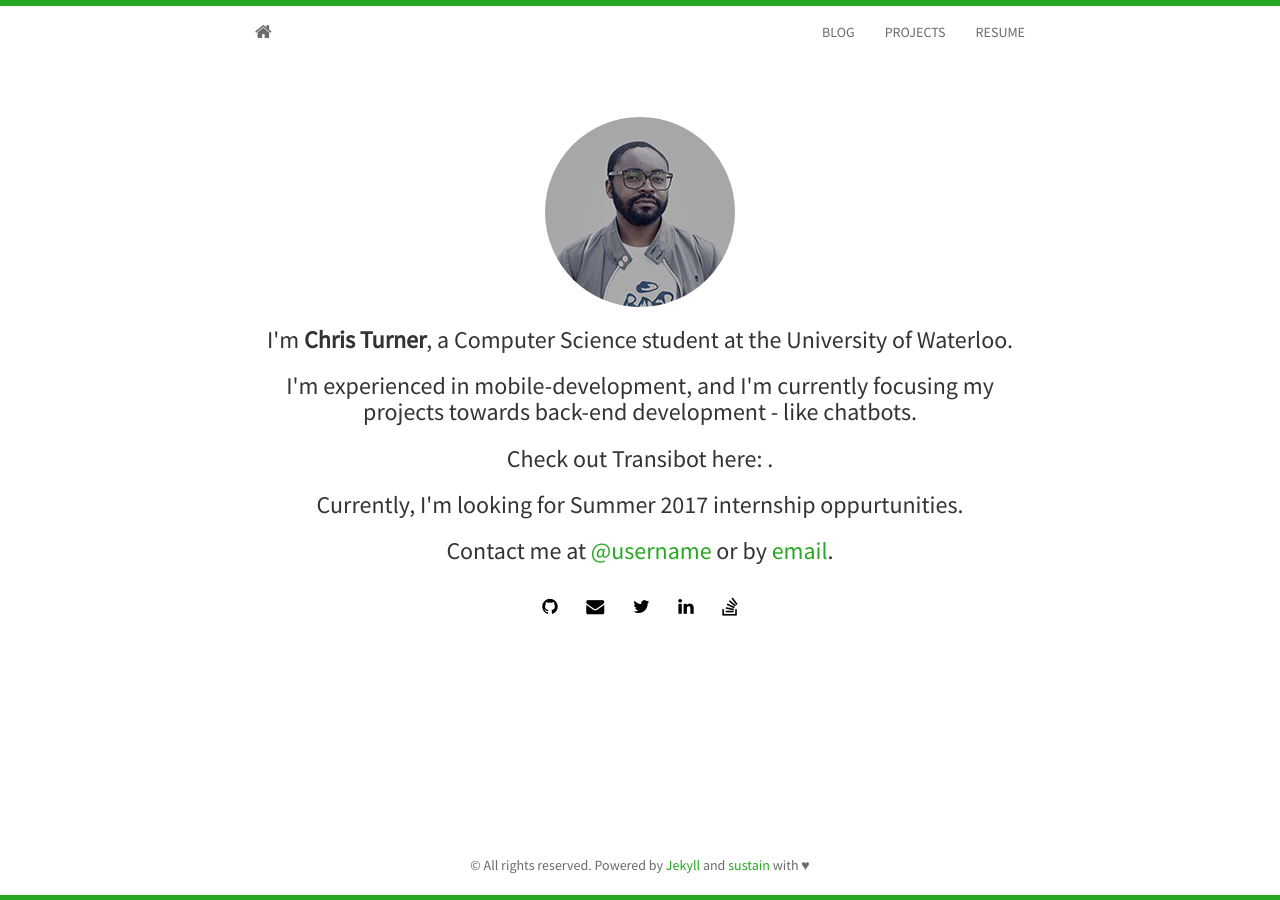
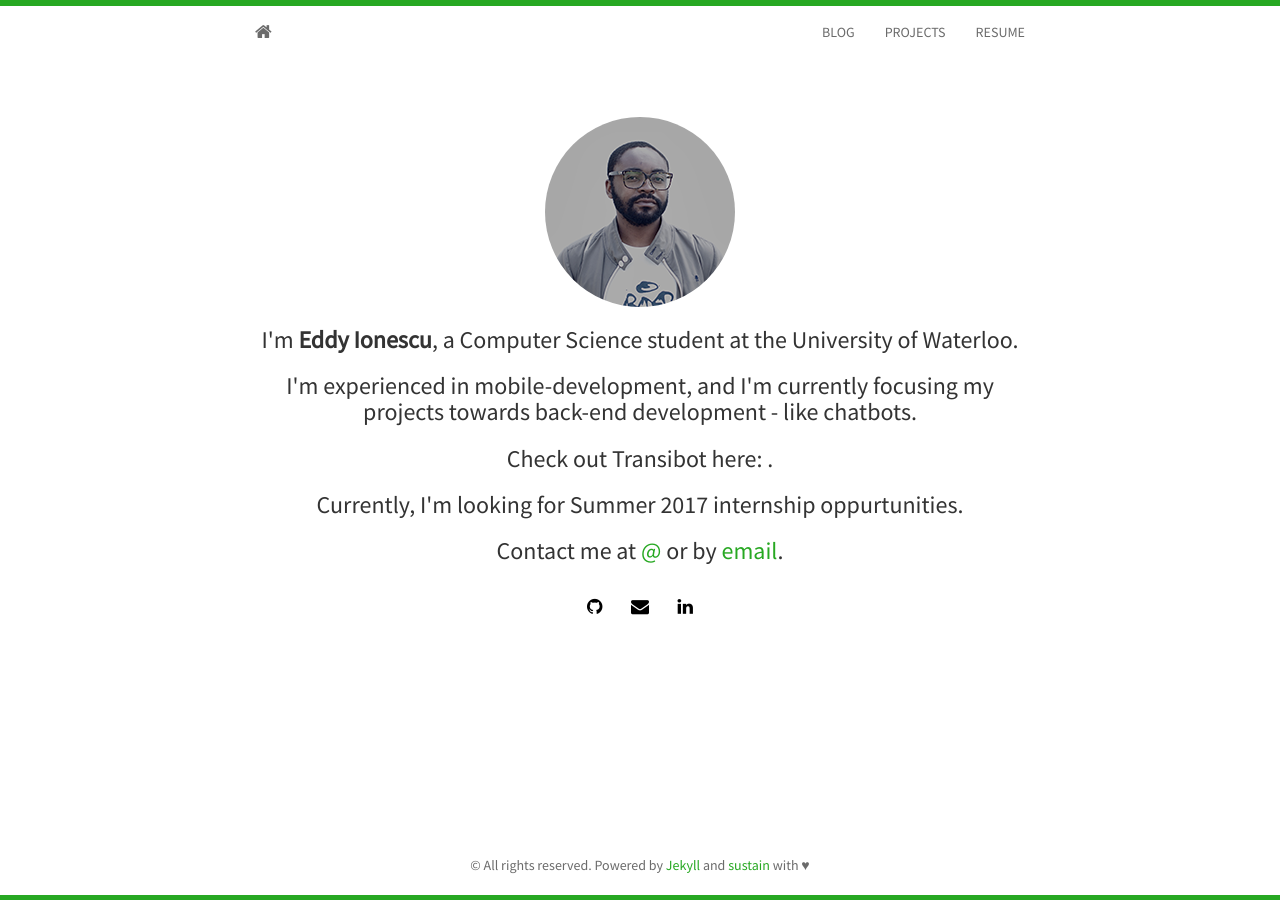
Before and after one commit to EddyIonescu/eddyionescu.github.io, a Jekyll site: the page built from index.html, in a window 1280 px wide. Built offline with Jekyll 4.4.1, drawn with Linux system fonts in a browser that asks for light colours; nearby versions of some CDN libraries; the list of posts is cut into pages by our own code; some of the changed lines change nothing that is shown.

Commit message:
Update _config.yml

```diff
--- a/_config.yml
+++ b/_config.yml
@@ -12,18 +12,14 @@ safe: true
 
 # edit here to achieve your personal greatness
 url: http://username.github.io/
-baseurl: /sustain/
-title: Chris Turner
-author: Chris Turner
-description: Personal blog and resume
+baseurl: /
+title: Eddy Ionescu
+author: Eddy Ionescu
+description: Eddy's personal website
 avatar: profile.png
-email: yourname@email.com
-github: biomadeira/sustain # username
-twitter: username
-linkedin: username
-stackoverflow: username   #e.g: users/2735833/proton1h1
-#Comment out if you don't want disqus
-disqus: username
+email: eddyionescu@gmail.com
+github: EddyIonescu # username
+linkedin: eduard_ionescu
 google_analytics: UA-69391421-1
 
 
```
